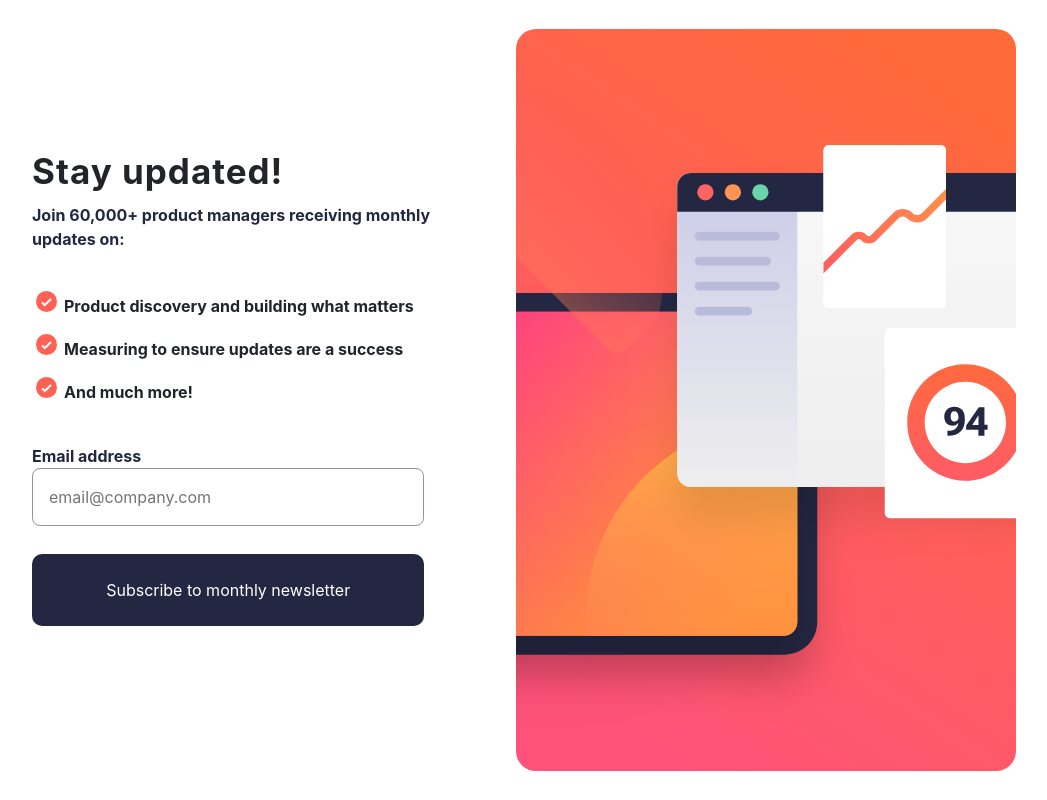
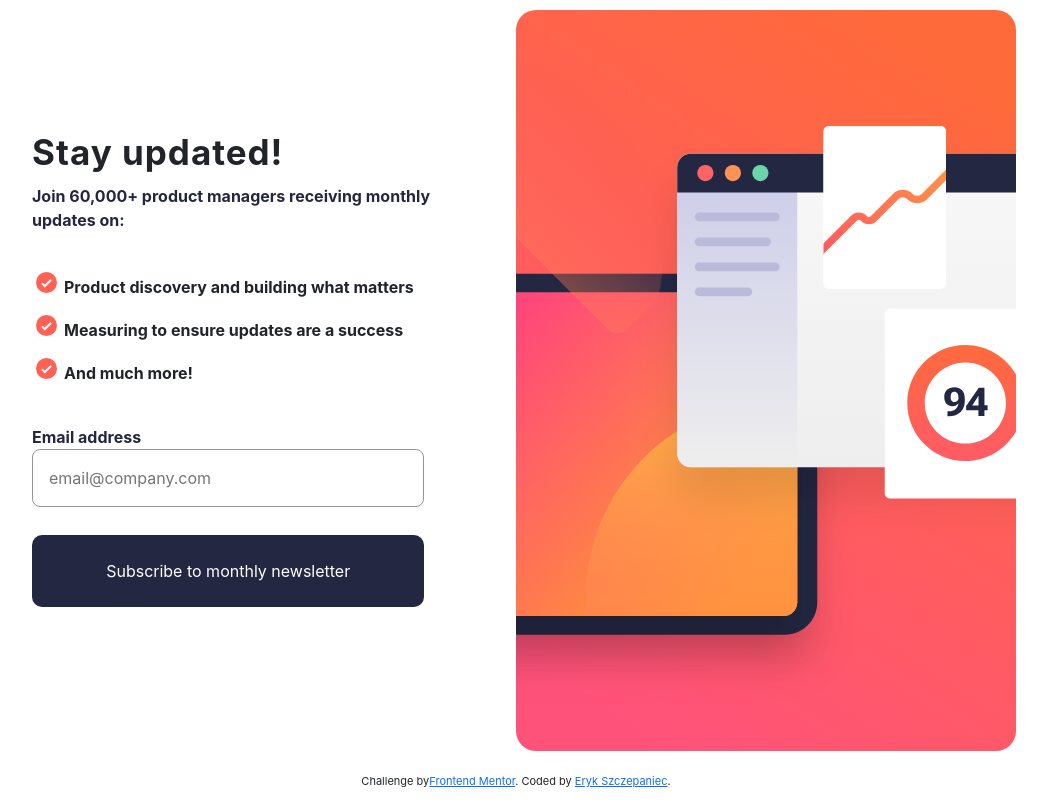
Before and after one commit to szczepanieceryk/Frontend-Ment-Newsletter-sign-up-form-with-success-message, a React (Create React App) app: page / in a window 1280 px wide. Shown: the whole page, without its empty margins (124-1171 px from the left). Built offline with nearby package versions, Linux system fonts and the light colour scheme.

Commit message:
add Footer with attributions

```diff
--- a/src/App.js
+++ b/src/App.js
@@ -1,5 +1,5 @@
 import { useState } from "react";
-import Main from "./Pages/MainPage";
+import MainPage from "./Pages/MainPage";
 import SuccessScreen from "./Layouts/SuccessScreen";
 import "./styles/styles.css";
 
@@ -13,7 +13,7 @@ const App = () => {
       {isMailSubmitted ? (
         <SuccessScreen userMail={userMail} />
       ) : (
-        <Main
+        <MainPage
           setUserMail={setUserMail}
           setIsMailSubmitted={setIsMailSubmitted}
         />
--- /dev/null
+++ b/src/Layouts/Footer.js
@@ -0,0 +1,20 @@
+const Footer = () => {
+  return (
+    <div className="footer-wrapper">
+      Challenge by
+      <a
+        className="footer-link"
+        href="https://www.frontendmentor.io?ref=challenge"
+      >
+        Frontend Mentor
+      </a>
+      . Coded by{" "}
+      <a className="footer-link" href="https://github.com/szczepanieceryk">
+        Eryk Szczepaniec
+      </a>
+      .
+    </div>
+  );
+};
+
+export default Footer;
--- a/src/Pages/MainPage.js
+++ b/src/Pages/MainPage.js
@@ -2,6 +2,7 @@ import { useState, useEffect } from "react";
 import InfoList from "../Components/InfoList";
 import Header from "../Components/Header";
 import NewsletterForm from "../Layouts/NewsletterForm";
+import Footer from "../Layouts/Footer";
 
 import bgcImageMobile from "../images/illustration-sign-up-mobile.svg";
 import bgcImageDesktop from "../images/illustration-sign-up-desktop.svg";
@@ -53,6 +54,7 @@ const MainPage = ({ setUserMail, setIsMailSubmitted }) => {
           setIsMailSubmitted={setIsMailSubmitted}
         />
       </div>
+      <Footer />
     </div>
   );
 };
--- a/src/styles/_App.scss
+++ b/src/styles/_App.scss
@@ -17,4 +17,11 @@
       background: linear-gradient(to right, #c91a89, colors.$tomato);
     }
   }
+  .footer-wrapper {
+    font-size: 11px;
+    text-align: center;
+    .footer-links {
+      color: colors.$link;
+    }
+  }
 }
--- a/src/styles/_MainPage.scss
+++ b/src/styles/_MainPage.scss
@@ -6,7 +6,9 @@
   @media screen and (min-width: brakepoints.$brakepoint-tablet) {
     display: grid;
     grid-template-columns: 1fr 1fr;
-    grid-template-areas: "body image";
+    grid-template-areas:
+      "body image"
+      "footer footer";
     align-items: center;
   }
   .design-wrapper {
@@ -35,4 +37,10 @@
       margin-right: 2em;
     }
   }
+  .footer-wrapper {
+    grid-area: footer;
+    @media screen and (min-width: brakepoints.$brakepoint-desktop) {
+      margin: 2em auto 0;
+    }
+  }
 }
--- a/src/styles/abstracts/_colors.scss
+++ b/src/styles/abstracts/_colors.scss
@@ -8,3 +8,4 @@ $grey: hsl(231, 7%, 60%);
 $white: hsl(0, 0%, 100%);
 $error: hsl(0, 100%, 67%);
 $error-bgc: rgba(255, 87, 87, 0.3);
+$link: hsl(228, 45%, 44%);
--- a/src/styles/styles.css
+++ b/src/styles/styles.css
@@ -22,6 +22,13 @@
 .app-wrapper .btn-form-submit:hover {
   background: linear-gradient(to right, #c91a89, hsl(4deg, 100%, 67%));
 }
+.app-wrapper .footer-wrapper {
+  font-size: 11px;
+  text-align: center;
+}
+.app-wrapper .footer-wrapper .footer-links {
+  color: hsl(228deg, 45%, 44%);
+}
 
 .main-wrapper {
   max-width: 1000px;
@@ -31,7 +38,7 @@
   .main-wrapper {
     display: grid;
     grid-template-columns: 1fr 1fr;
-    grid-template-areas: "body image";
+    grid-template-areas: "body image" "footer footer";
     align-items: center;
   }
 }
@@ -64,6 +71,14 @@
     margin-right: 2em;
   }
 }
+.main-wrapper .footer-wrapper {
+  grid-area: footer;
+}
+@media screen and (min-width: 992px) {
+  .main-wrapper .footer-wrapper {
+    margin: 2em auto 0;
+  }
+}
 
 .success-screen-wrapper {
   margin: 0 auto;
```
Also changed, not shown: 1 other file (tests, documents, lock files or other folders).
